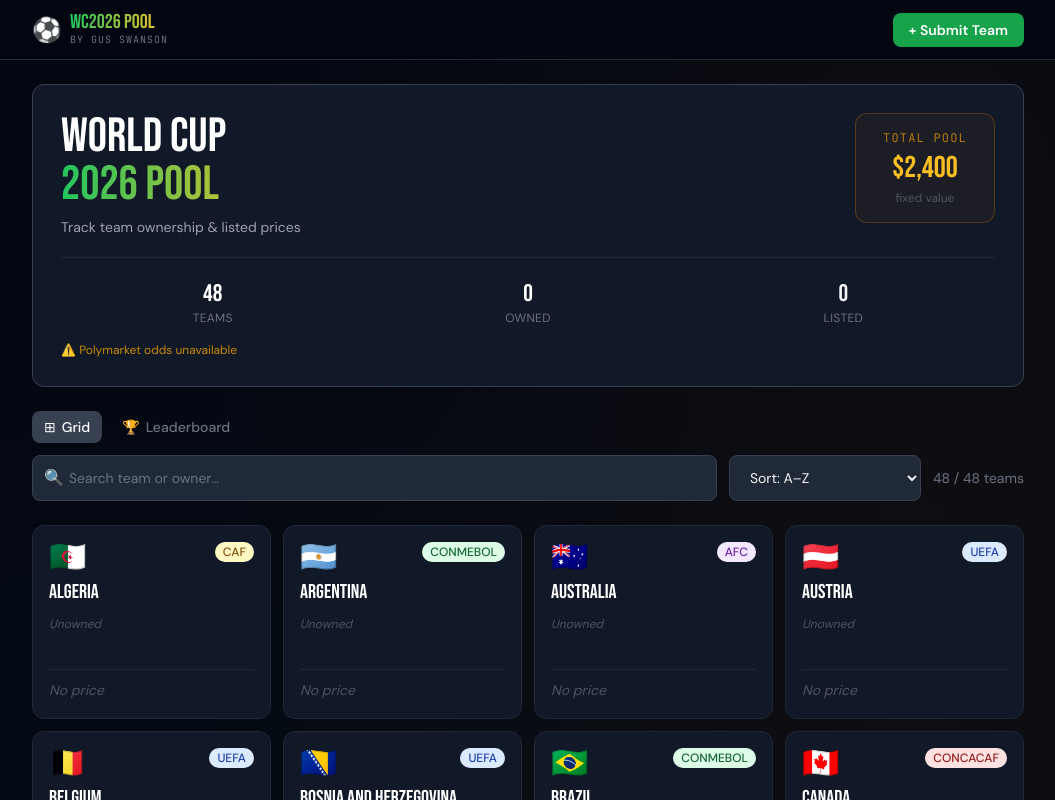
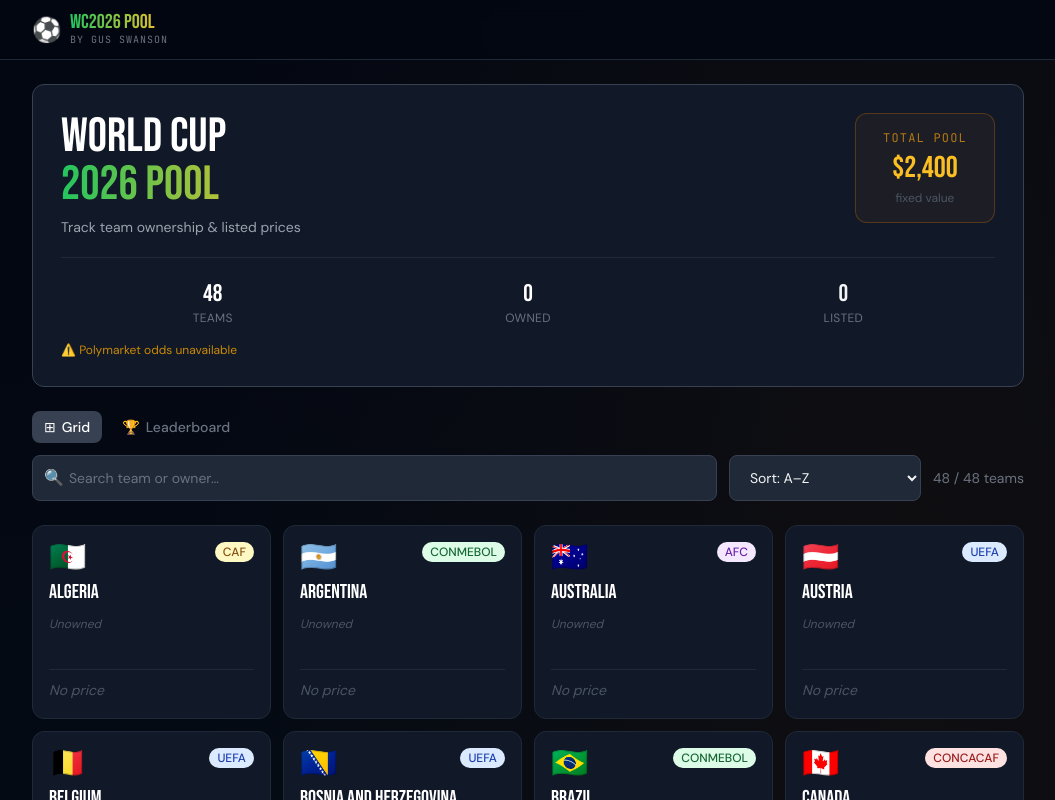
Before and after one commit to gusswanson/worldcup-pool, a React (Vite) app: page / in a window 1280 px wide. Shown: the top 800 px of the page, without its empty margins (112-1167 px from the left). Built offline with nearby package versions, Linux system fonts and the light colour scheme; no server answers; the database is empty.

Commit message:
Update Layout.jsx

```diff
--- a/src/components/Layout.jsx
+++ b/src/components/Layout.jsx
@@ -23,14 +23,7 @@
             </div>
           </Link>
 
-          <nav aria-label="Main navigation">
-            <Link
-              to="/edit"
-              className="btn-primary text-sm py-2 px-4"
-            >
-              + Submit Team
-            </Link>
-          </nav>
+
         </div>
       </header>
 
```
